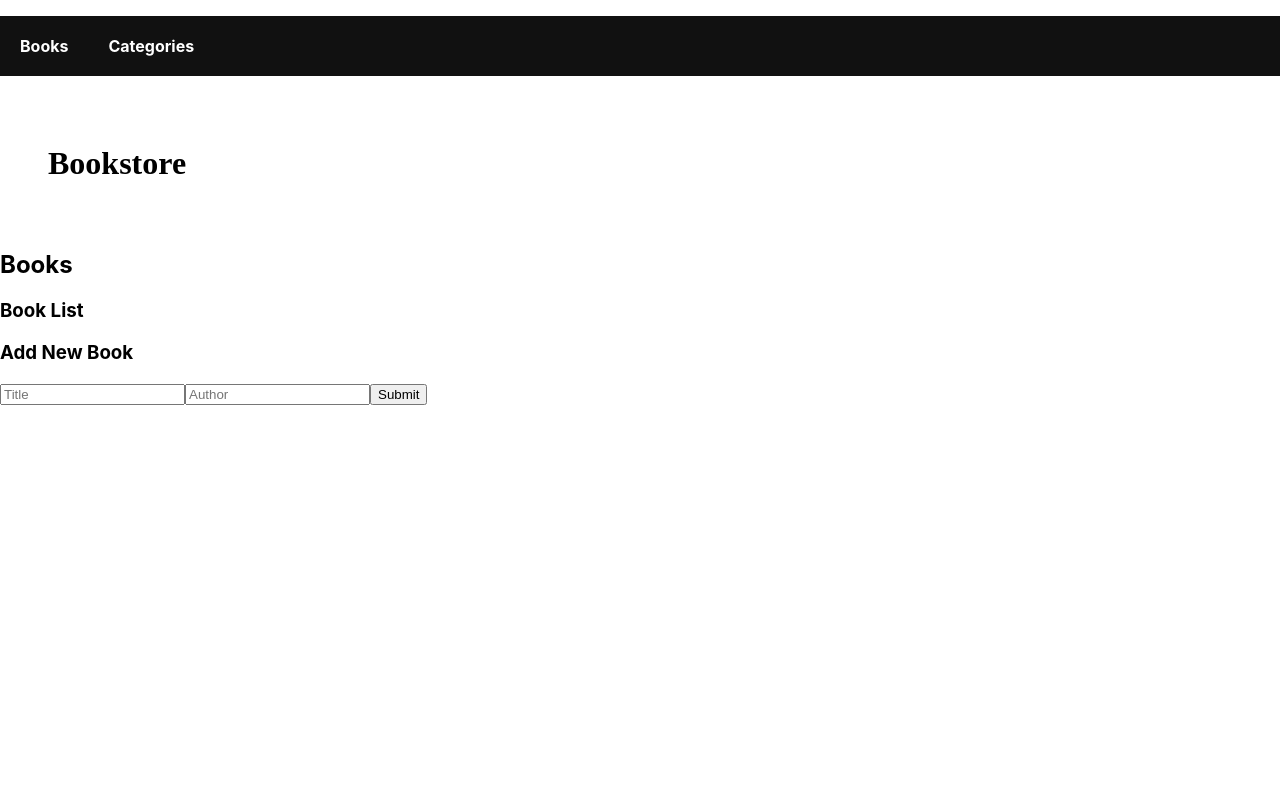
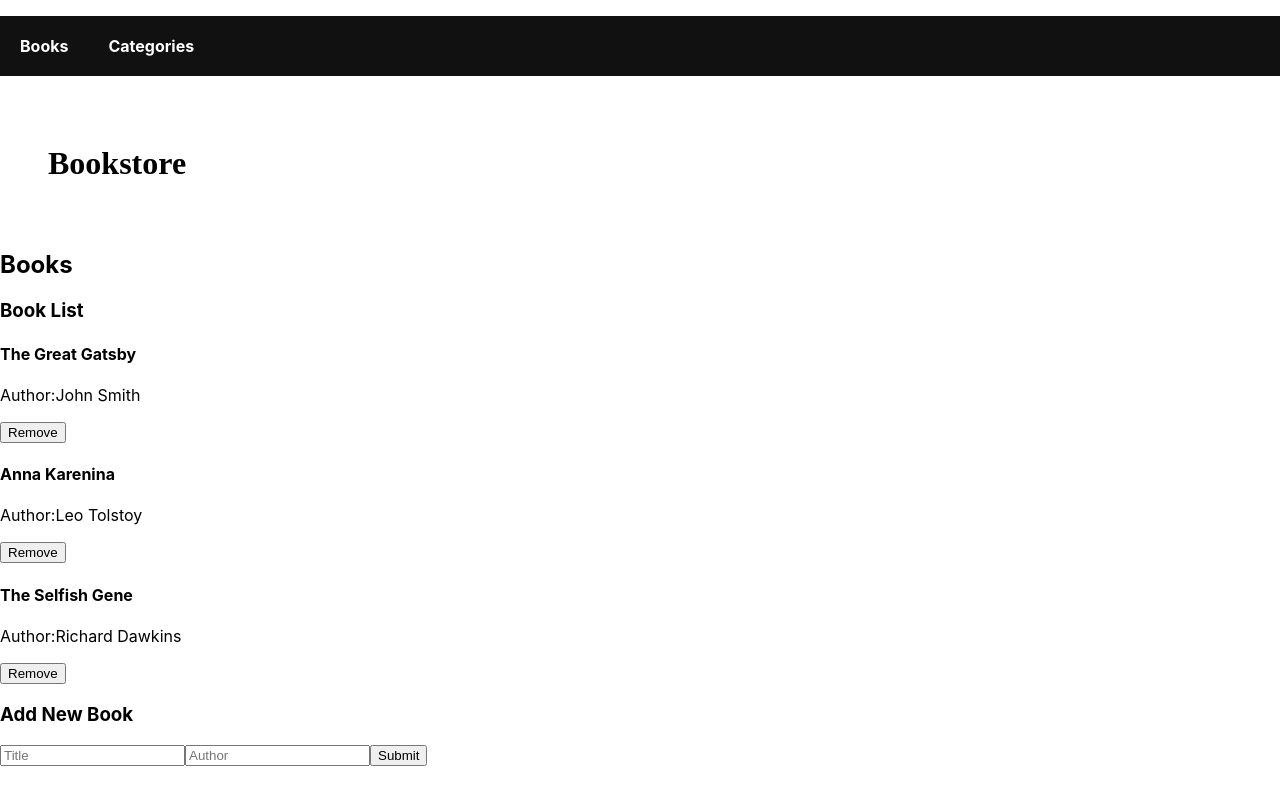
Before and after one commit to mpa-mxiang/bookstores, a React (Create React App) app: page / in a window 1280 px wide. Built offline with nearby package versions, Linux system fonts and the light colour scheme.

Commit message:
add three initial states

```diff
--- a/src/components/BookSlice.js
+++ b/src/components/BookSlice.js
@@ -1,6 +1,25 @@
 import { createSlice } from '@reduxjs/toolkit';
 
-const initialState = [];
+const initialState = [
+  {
+    item_id: 'item1',
+    title: 'The Great Gatsby',
+    author: 'John Smith',
+    category: 'Fiction',
+  },
+  {
+    item_id: 'item2',
+    title: 'Anna Karenina',
+    author: 'Leo Tolstoy',
+    category: 'Fiction',
+  },
+  {
+    item_id: 'item3',
+    title: 'The Selfish Gene',
+    author: 'Richard Dawkins',
+    category: 'Nonfiction',
+  },
+];
 
 const booksSlice = createSlice({
   name: 'books',
--- a/src/index.js
+++ b/src/index.js
@@ -1,7 +1,6 @@
 import React from 'react';
-import ReactDOM from 'react-dom';
+import { createRoot } from 'react-dom';
 import { Provider } from 'react-redux';
-import { createRoot } from 'react-dom';
 import './index.css';
 import App from './App';
 import store from './redux/store';
```
